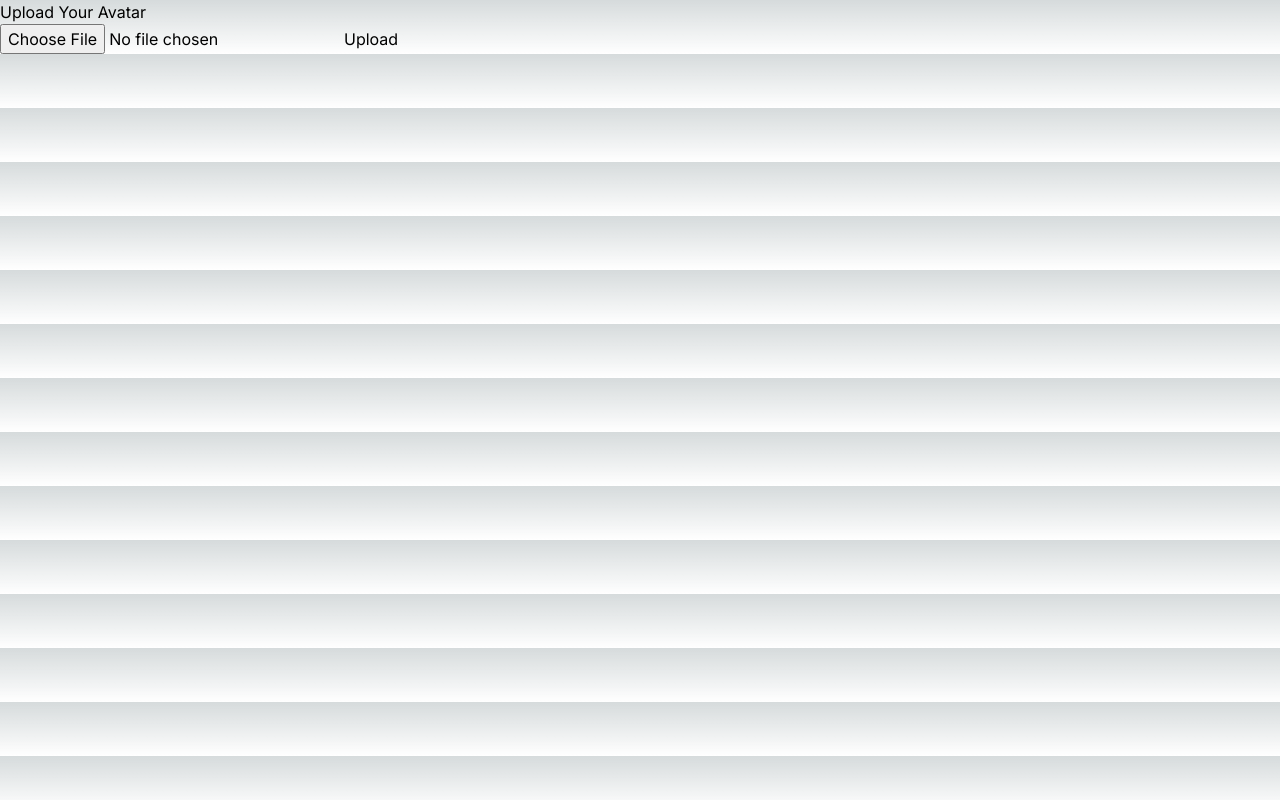
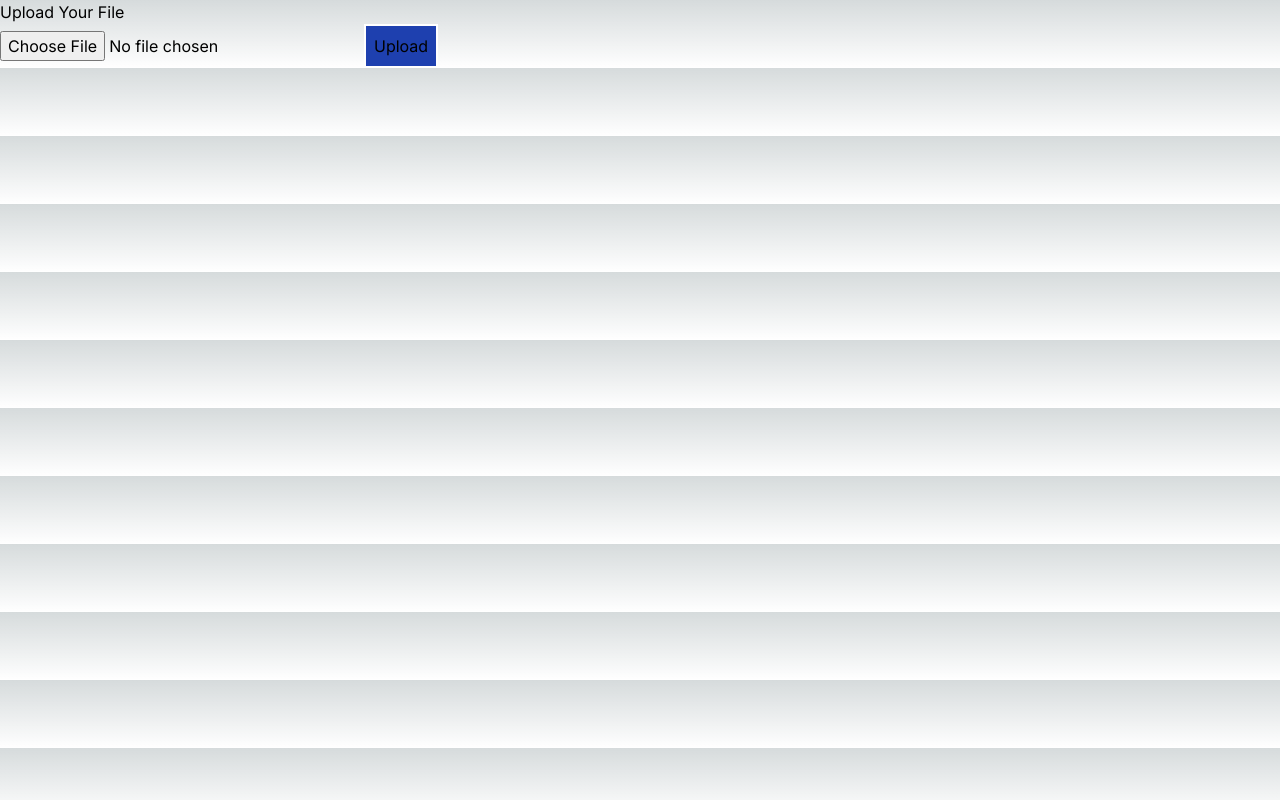
Before and after one commit to OKhorshid/fastqr, a Next.js app: page /upload in a window 1280 px wide. Built offline with nearby package versions, Linux system fonts and the light colour scheme.

Commit message:
added better UI & UX

```diff
--- a/src/app/upload/page.tsx
+++ b/src/app/upload/page.tsx
@@ -26,25 +26,40 @@ export default function AvatarUploadPage() {
       });
 
       if (!response.ok) {
+        setMessage("Failed to upload");
         throw new Error("Failed to upload");
       }
 
       const newBlob = (await response.json()) as PutBlobResult;
       setBlob(newBlob);
     } catch (error) {
-      setMessage("upload successful");
+      setMessage("Failed to upload");
     } finally {
       setIsLoading(false); // Re-enable the button by setting isLoading to false
+      setMessage("upload successful");
     }
   };
   return (
     <>
-      <h1>Upload Your Avatar</h1>
+      <h1>Upload Your File</h1>
 
       <form onSubmit={handleSubmit}>
         <input name="file" ref={inputFileRef} type="file" required />
-        <button type="submit">Upload</button>
+        <button
+          type="submit"
+          className={`ml-5 border-2 p-2 ${
+            isLoading
+              ? "bg-purple-950 border-slate-500"
+              : "bg-blue-800 border-white"
+          }`}
+          disabled={isLoading}
+        >
+          Upload
+        </button>
       </form>
+      {message && (
+        <div className="my-3 text-green-400 font-bold">{message}</div>
+      )}
       {blob && (
         <div>
           Blob url: <a href={blob.url}>{blob.url}</a>
```
